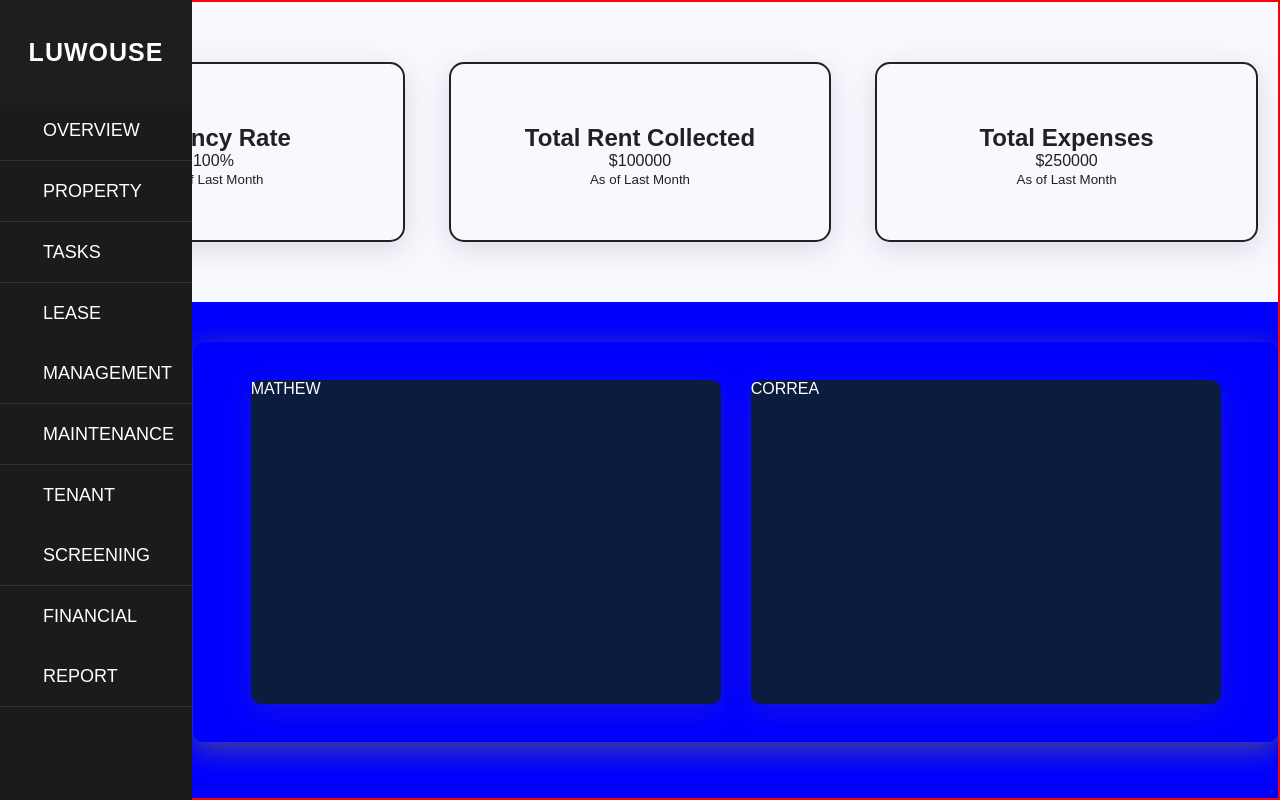
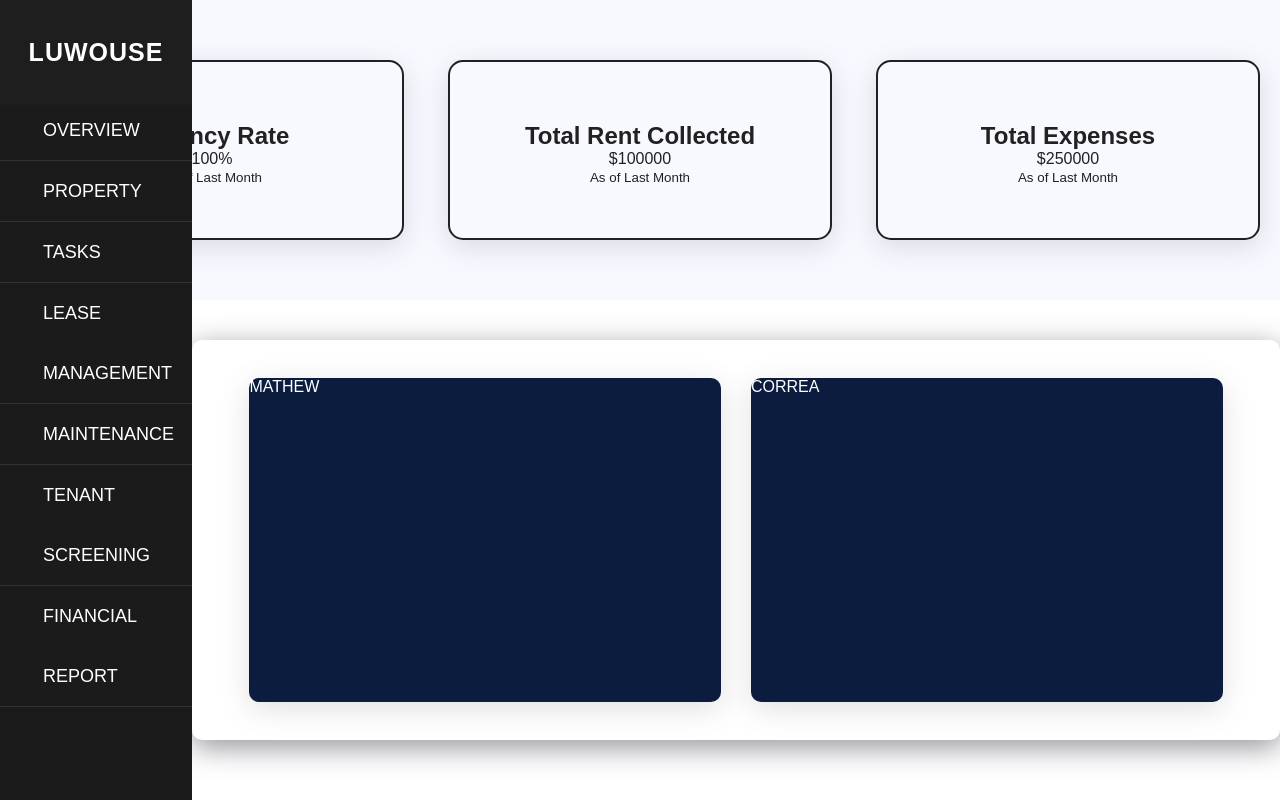
Before and after one commit to Correa95/Property-Management-System, a React (Vite) app in the folder client-side/: page / in a window 1280 px wide. Built offline with nearby package versions, Linux system fonts and the light colour scheme.

Commit message:
refactoring styles

```diff
--- a/client-side/src/App.css
+++ b/client-side/src/App.css
@@ -7,14 +7,14 @@
 }
 .app {
   height: 100vh;
-  width: 100vw;
-  display: flex;
-  flex-direction: column;
-  justify-content: center;
-  align-items: center;
+  /* width: 100vw; */
+  /* display: flex; */
+  /* flex-direction: column; */
+  /* justify-content: center; */
+  /* align-items: center; */
 }
 
-.side {
+/* .side {
   width: 20vw;
   border: 2px solid red;
   background-color: #1c1f23;
@@ -26,4 +26,4 @@
   width: 100vw;
   border: 2px solid red;
   background-color: blue;
-}
+} */
--- a/client-side/src/Components/NavBar.jsx
+++ b/client-side/src/Components/NavBar.jsx
@@ -1,7 +1,7 @@
-import styles from "./NavBar.module.css";
+import "./NavBar.module.css";
 function NavBar() {
   return (
-    <nav className={styles.navBar}>
+    <nav className="navBar">
       <ul>
         <li>NOTIFICATION</li>
         <li>NOTIFICATION</li>
```
